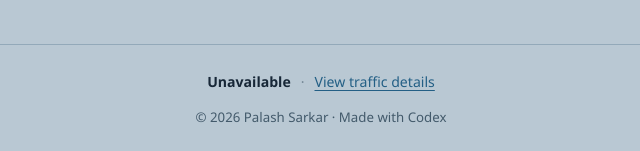
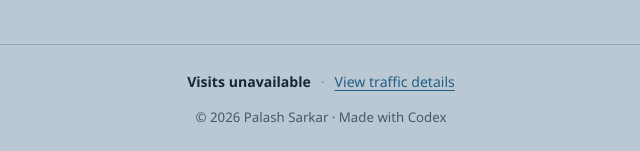
Before and after one commit to Tejas07PSK/Tejas07PSK.github.io, a plain HTML site: page index.html in a window 1280 px wide. Shown: the part 4422-4573 px from the top of the page, 319-959 px from the left. Drawn offline with Linux system fonts and the light colour scheme.

Commit message:
commit !!
commit !!

```diff
--- a/index.html
+++ b/index.html
@@ -18,7 +18,7 @@
     .skill-list{display:grid;grid-template-columns:repeat(2,1fr);gap:17px 46px}.skill-row{display:grid;grid-template-columns:140px 1fr;gap:12px;align-items:start;padding:14px 0;border-bottom:1px solid var(--line)}.skill-row strong{font-size:.91rem}.skill-row span{color:var(--muted);font-size:.93rem}
     .personal{display:grid;grid-template-columns:1fr 1.2fr;gap:54px;align-items:center}.personal-visual{aspect-ratio:1.3;border-radius:12px;overflow:hidden;position:relative;background:radial-gradient(circle at 49% 48%,#c2a2b4 0 12%,#8a8499 14% 25%,#cadce2 27% 40%,#e4edf1 42% 100%);border:1px solid #c5d7e2}.personal-visual:after{content:"texture analysis / feature extraction";position:absolute;left:16px;bottom:15px;color:#425e73;font:600 .73rem ui-monospace,monospace}.personal h3{font-size:1.65rem;letter-spacing:-.04em;margin:5px 0 10px}.personal p{color:var(--muted)}.inline-link{color:var(--accent);font-weight:700;font-size:.95rem}.inline-link:hover{text-decoration:underline}
     .awards{display:grid;grid-template-columns:1fr 1fr;gap:24px 48px}.award{border-bottom:1px solid var(--line);padding-bottom:14px}.award strong{display:block;font-size:1rem}.award p{margin:3px 0 0;color:var(--muted);font-size:.9rem}
-    .contact{text-align:center;padding:90px 0 94px}.contact h2{font-size:clamp(2rem,4.8vw,3.1rem);font-weight:650;letter-spacing:-.055em;margin:10px 0}.contact p{color:var(--muted);margin:0 auto 25px;max-width:570px}.contact-links{display:flex;flex-wrap:wrap;justify-content:center;gap:12px}footer{border-top:1px solid var(--line);padding:25px 0;color:var(--muted);font-size:.83rem}.visitor-stats{display:flex;align-items:center;justify-content:center;gap:10px;flex-wrap:wrap;margin-bottom:12px;font-size:.88rem}.visitor-stats a{color:var(--accent);text-decoration:underline;text-underline-offset:3px}.visitor-count{display:inline-flex;align-items:center;justify-content:center;min-height:22px;color:var(--ink);font-weight:650}.visitor-count>div{display:inline!important;font:inherit!important;max-width:100%;border:0!important;background:transparent!important;color:var(--ink)!important;padding:0!important;margin:0!important;box-shadow:none!important}.visitor-count #gcvc-for,.visitor-count #gcvc-by{display:none!important}.visitor-count #gcvc-views{font:inherit!important;color:inherit!important}.visitor-count.is-ready:after{content:" visits";white-space:pre}.visitor-separator{opacity:.6}
+    .contact{text-align:center;padding:90px 0 94px}.contact h2{font-size:clamp(2rem,4.8vw,3.1rem);font-weight:650;letter-spacing:-.055em;margin:10px 0}.contact p{color:var(--muted);margin:0 auto 25px;max-width:570px}.contact-links{display:flex;flex-wrap:wrap;justify-content:center;gap:12px}footer{border-top:1px solid var(--line);padding:25px 0;color:var(--muted);font-size:.83rem}.visitor-stats{display:flex;align-items:center;justify-content:center;gap:10px;flex-wrap:wrap;margin-bottom:12px;font-size:.88rem}.visitor-stats a{color:var(--accent);text-decoration:underline;text-underline-offset:3px}.visitor-count{display:inline-flex;align-items:center;justify-content:center;min-height:22px;color:var(--ink);font-weight:650}.visitor-separator{opacity:.6}
     [data-reveal]{opacity:1;transform:none;transition:opacity .15s linear,transform .2s ease;will-change:opacity,transform}
     .portrait-wrap:before,.portrait{border-radius:50%}
     @media(max-width:800px){.hero{gap:35px}.portrait-wrap{width:min(100%,310px)}.section-top{grid-template-columns:1fr;gap:8px}.section-label{padding:0}.project{grid-template-columns:155px 1fr}.career{gap:15px}}
@@ -72,16 +72,12 @@
     if(window.matchMedia('(hover:hover) and (prefers-reduced-motion:no-preference)').matches){dock.addEventListener('pointermove',e=>{dock.querySelectorAll('a').forEach(item=>{const b=item.getBoundingClientRect();const distance=Math.abs(e.clientX-(b.left+b.width/2));const magnify=1+.36*Math.exp(-Math.pow(distance/92,2));item.style.setProperty('--magnify',magnify.toFixed(3));});});dock.addEventListener('pointerleave',()=>dock.querySelectorAll('a').forEach(item=>item.style.setProperty('--magnify',1)));}
   </script>
   <script>
+    // Read the public JSON counter, not GoatCounter's styled HTML widget.
     // Public counters must be enabled in GoatCounter's site settings.
-    window.addEventListener('load',()=>{
-      if(window.goatcounter && typeof window.goatcounter.visit_count==='function'){
-        document.getElementById('visit-count').textContent='';
-        window.goatcounter.visit_count({append:'#visit-count',style:'div{display:inline;border:0;background:transparent;padding:0;margin:0;color:inherit;font:inherit}#gcvc-for,#gcvc-by{display:none}#gcvc-views{font:inherit;color:inherit}'});
-        document.getElementById('visit-count').classList.add('is-ready');
-      }else{
-        document.getElementById('visit-count').textContent='Unavailable';
-      }
-    });
+    fetch('https://tejas07psk.goatcounter.com/counter/TOTAL.json')
+      .then(response=>{if(!response.ok)throw new Error('Counter unavailable');return response.json();})
+      .then(data=>{document.getElementById('visit-count').textContent=`${data.count} visits`;})
+      .catch(()=>{document.getElementById('visit-count').textContent='Visits unavailable';});
   </script>
   <script data-goatcounter="https://tejas07psk.goatcounter.com/count" async src="https://gc.zgo.at/count.js"></script>
 </body>
```
